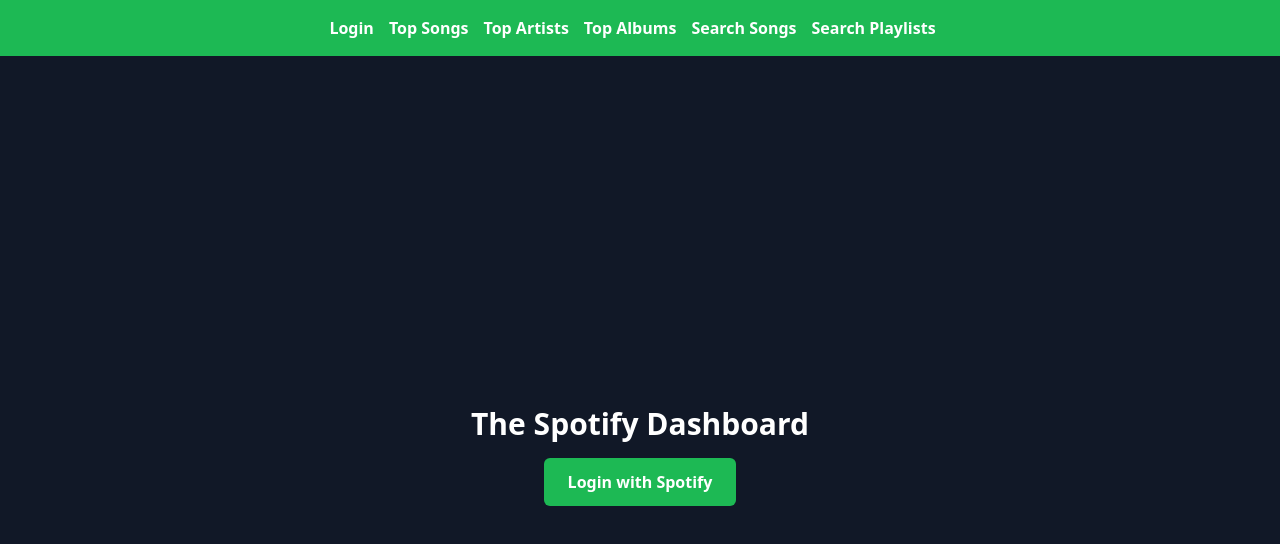
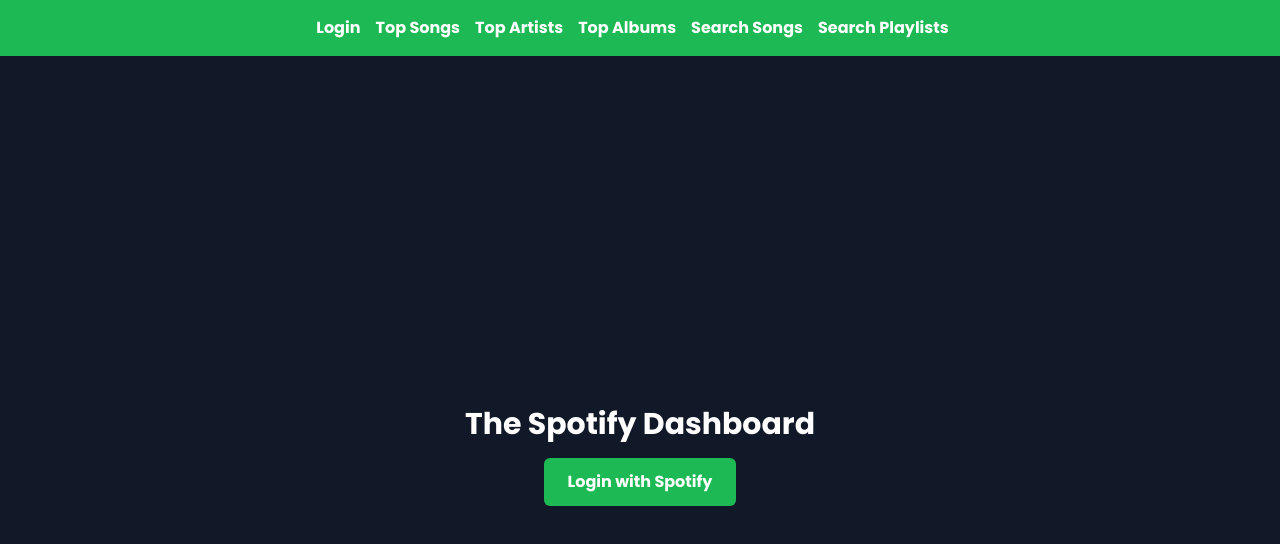
Before and after one commit to mokshsrinivas/spotify-dashboard, a React (Create React App) app: page / in a window 1280 px wide. Shown: the top 544 px of the page. Built offline with nearby package versions, Linux system fonts and the light colour scheme.

Commit message:
font change

```diff
--- a/package.json
+++ b/package.json
@@ -6,11 +6,11 @@
     "@testing-library/jest-dom": "^5.17.0",
     "@testing-library/react": "^13.4.0",
     "@testing-library/user-event": "^13.5.0",
-    "axios": "^1.7.3",
+    "axios": "^1.7.4",
     "react": "^18.3.1",
     "react-dom": "^18.3.1",
     "react-router-dom": "^6.26.0",
-    "react-scripts": "5.0.1",
+    "react-scripts": "^5.0.1",
     "tailwindcss-animate": "^1.0.7",
     "web-vitals": "^2.1.4"
   },
--- a/public/index.html
+++ b/public/index.html
@@ -9,6 +9,8 @@
       name="description"
       content="Web site created using create-react-app"
     />
+    <link href="https://fonts.googleapis.com/css2?family=Poppins:wght@400;500;600;700&display=swap" rel="stylesheet">
+
     <link rel="apple-touch-icon" href="%PUBLIC_URL%/logo192.png" />
     <!--
       manifest.json provides metadata used when your web app is installed on a
--- a/tailwind.config.js
+++ b/tailwind.config.js
@@ -11,8 +11,8 @@
   theme: {
     extend: {
       fontFamily: {
-        heading: ['var(--font-heading)', ...fontFamily.sans],
-        body: ['var(--font-body)', ...fontFamily.sans]
+        heading: ['Poppins', ...fontFamily.sans],
+        body: ['Poppins', ...fontFamily.sans],
       },
       colors: {
         border: 'hsl(var(--border))',
```
Also changed, not shown: 1 other file (tests, documents, lock files or other folders).
